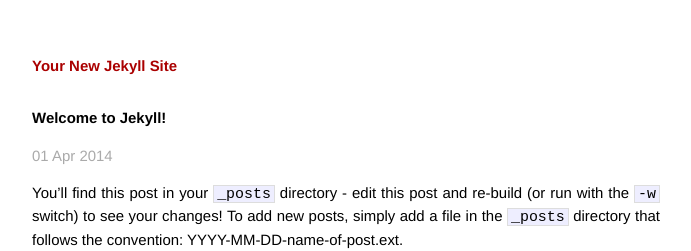
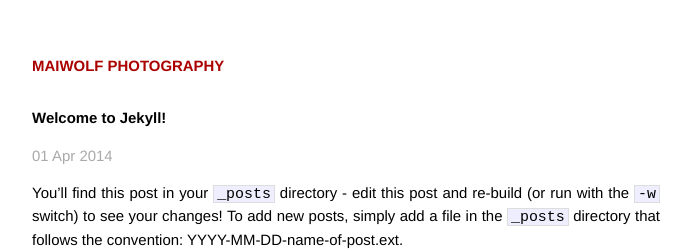
Before and after one commit to snrbrnjna/jekyll_gallery_generator, a Jekyll site: the page built from _posts/2014-04-01-welcome-to-jekyll.markdown, in a window 1280 px wide. Shown: the top 251 px of the page, without its empty margins (294-985 px from the left). Built offline with Jekyll 4.4.1, drawn with Linux system fonts in a browser that asks for light colours; Markdown is read by kramdown in place of the engine named in the settings.

Commit message:
feat(page): title comes from _config.yml & exclude chore files

```diff
--- a/_config.yml
+++ b/_config.yml
@@ -1,3 +1,10 @@
-name: Your New Jekyll Site
+name: MAIWOLF PHOTOGRAPHY
 markdown: redcarpet
 pygments: true
+
+exclude:
+  - Gemfile
+  - Gemfile.lock
+  - bower.json
+  - bower_components
+  - package.json
```
